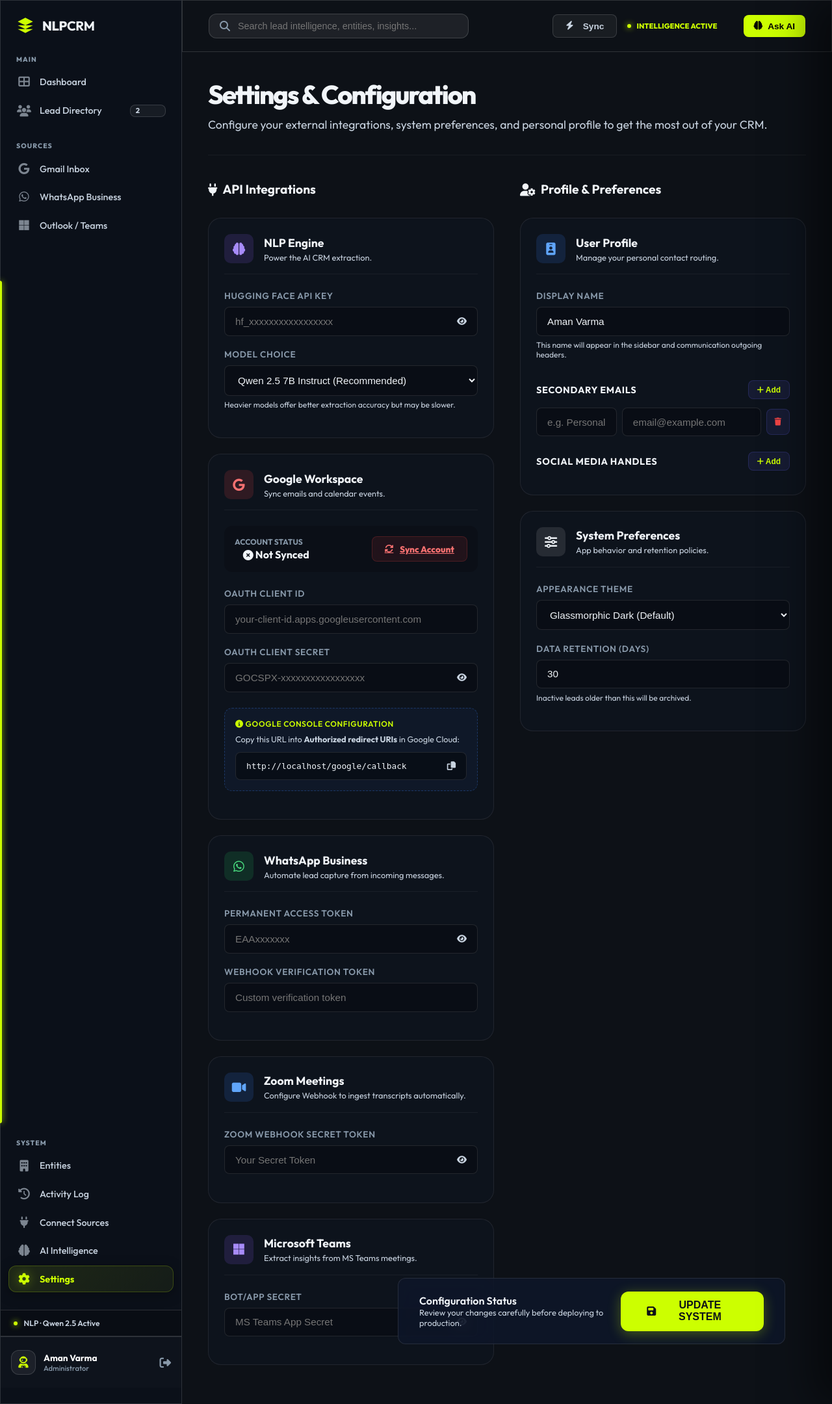
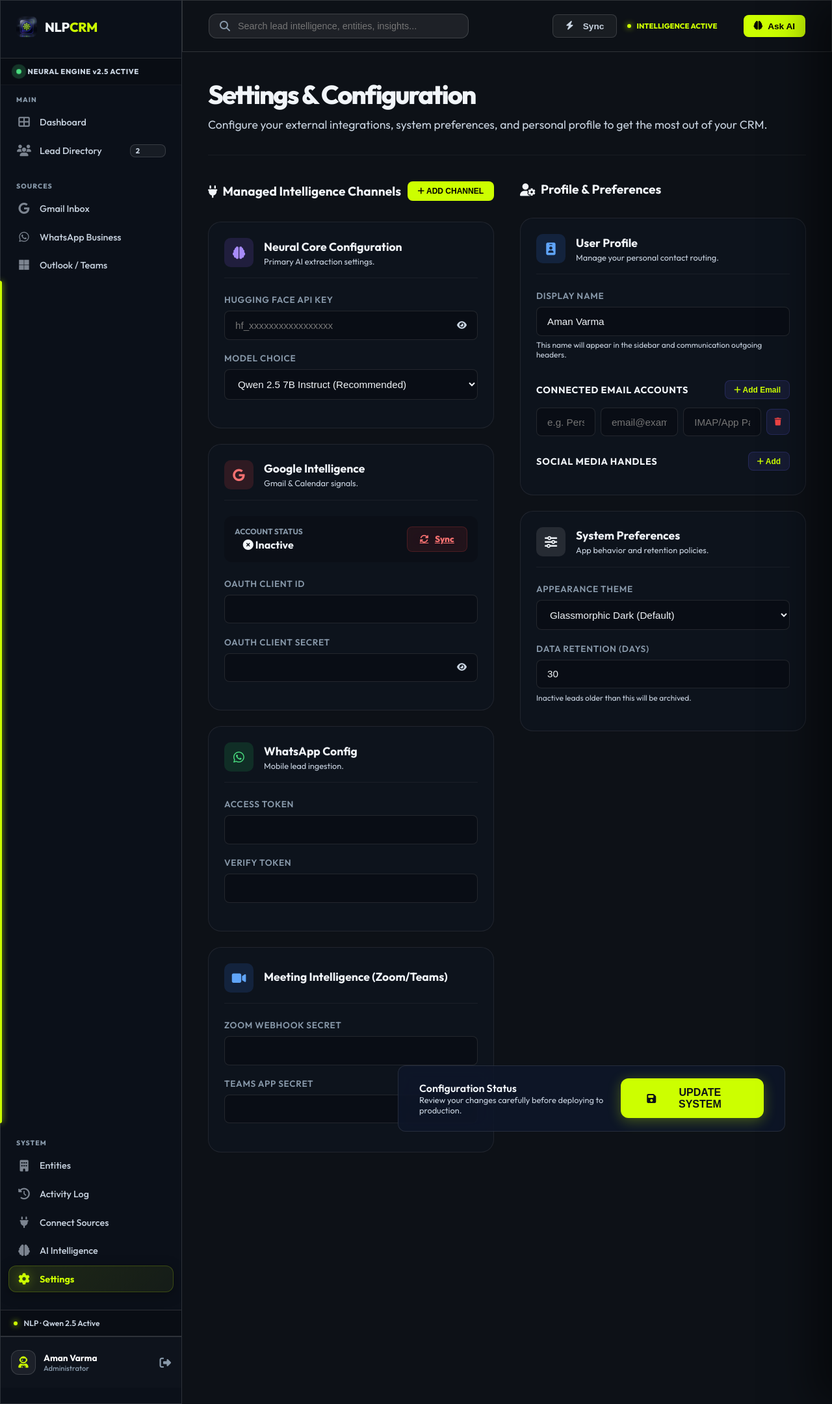
Before and after one commit to Amanvarma2231/NLPCRM, a Flask app: page /settings in a window 1280 px wide. Shown: the whole page at 65% size. Run offline with Flask 3, Linux system fonts and the light colour scheme; the visitor is signed in with stand-in values (Sample User, id 1); parts of the project's set-up code (start-up, migrations or seed data) failed here and were passed over; some libraries are stand-ins or nearby versions.

Commit message:
Updated project

```diff
--- a/templates/base.html
+++ b/templates/base.html
@@ -3,7 +3,7 @@
 <head>
     <meta charset="UTF-8">
     <meta name="viewport" content="width=device-width, initial-scale=1.0">
-    <title>NLPCRM — AI-Powered Intelligence</title>
+    <title>NLPCRM | Neural AI Customer Intelligence</title>
     <meta name="description" content="NLPCRM - Next-gen AI communication intelligence and lead extraction.">
     <link href="https://fonts.googleapis.com/css2?family=Outfit:wght@300;400;500;600;700;800;900&family=Inter:wght@400;500;600;700;800&display=swap" rel="stylesheet">
     <link rel="stylesheet" href="https://cdnjs.cloudflare.com/ajax/libs/font-awesome/6.4.0/css/all.min.css">
@@ -12,6 +12,7 @@
     <meta name="csrf-token" content="{{ csrf_token() }}">
     <link rel="manifest" href="/manifest.json">
     <link rel="icon" type="image/x-icon" href="/favicon.ico">
+    <link rel="icon" type="image/png" href="{{ url_for('static', filename='favicon.png') }}">
     <meta name="theme-color" content="#0a0a0f">
     <meta name="apple-mobile-web-app-capable" content="yes">
     <meta name="apple-mobile-web-app-status-bar-style" content="black-translucent">
@@ -25,8 +26,13 @@
         <!-- Sidebar -->
         <aside class="sidebar frosted-glass" style="width: 280px; border-radius: 0; border-right: 1px solid var(--glass-border);">
         <div class="sidebar-logo">
-            <svg viewBox="0 0 24 24" width="28" height="28" style="fill:var(--primary);"><path d="M12 2L2 7l10 5 10-5-10-5zM2 17l10 5 10-5M2 12l10 5 10-5"></path></svg>
-            <span class="logo-text">NLP<strong>CRM</strong></span>
+            <img src="{{ url_for('static', filename='img/logo.png') }}" alt="NLPCRM" style="width: 32px; height: 32px; border-radius: 8px;">
+            <span class="logo-text">NLP<span style="color: var(--primary);">CRM</span></span>
+        </div>
+
+        <div class="ai-status" style="border-bottom: 1px solid rgba(255,255,255,0.05); margin-bottom: 1rem; padding: 0.8rem 1.5rem;">
+            <div class="live-status-pulse"></div>
+            <span style="font-size: 0.7rem; font-weight: 800; letter-spacing: 0.05em; color: var(--text-dim);">NEURAL ENGINE v2.5 ACTIVE</span>
         </div>
 
         <nav class="sidebar-nav">
--- a/templates/dashboard.html
+++ b/templates/dashboard.html
@@ -7,8 +7,8 @@
     <div class="frosted-glass neural-scan neural-header-glow" style="margin-bottom: 3rem; padding: 2.5rem; border-radius: 24px; display: flex; justify-content: space-between; align-items: center; border: 1px solid var(--glass-border);">
         <div>
             <div style="font-size: 0.75rem; font-weight: 900; color: #818cf8; text-transform: uppercase; letter-spacing: 0.1em; margin-bottom: 0.5rem;">Intelligence Hub v3.1 | NEURAL ENGINE ACTIVE</div>
-            <h1 style="font-size: 2.8rem; font-weight: 900; letter-spacing: -0.04em; color: #fff; margin: 0;">Lead <span style="font-weight: 400; color: var(--text-dim);">Intelligence</span></h1>
-            <p style="color: var(--text-muted); margin-top: 0.5rem; font-size: 1rem;">Precision monitoring of communication streams and neural lead extraction.</p>
+            <h1 style="font-size: 2.8rem; font-weight: 900; letter-spacing: -0.04em; color: #fff; margin: 0;">Leads <span style="font-weight: 400; color: var(--text-dim);">Dashboard</span></h1>
+            <p style="color: var(--text-muted); margin-top: 0.5rem; font-size: 1rem;">Comprehensive oversight of lead intelligence and communication signals.</p>
         </div>
         <div style="display: flex; gap: 1rem;">
             <button id="syncBtn" class="btn btn-secondary" style="border-radius: 12px; font-size: 0.9rem; padding: 0.8rem 1.8rem;">
--- a/templates/settings.html
+++ b/templates/settings.html
@@ -16,15 +16,31 @@
         <div class="settings-layout">
             <!-- Left Column: Integrations -->
             <div class="settings-column">
-                <h2 class="section-title"><i class="fas fa-plug"></i> API Integrations</h2>
+                <div style="display: flex; justify-content: space-between; align-items: center; margin-bottom: 0.5rem;">
+                    <h2 class="section-title" style="margin: 0;"><i class="fas fa-plug"></i> Managed Intelligence Channels</h2>
+                    <button type="button" class="btn-micro" onclick="showSourceSelector()" style="background: var(--primary); color: #000; border: none; padding: 0.5rem 1rem; font-weight: 800; border-radius: 8px;">
+                        <i class="fas fa-plus"></i> ADD CHANNEL
+                    </button>
+                </div>
 
-                <!-- NLP Engine -->
-                <div class="card settings-card">
+                <!-- Unified Source Selector Modal (Mock/UI) -->
+                <div id="sourceSelector" class="frosted-glass" style="display: none; margin-bottom: 1.5rem; padding: 1.5rem; border-radius: 16px; border: 1px solid var(--primary); background: rgba(99, 102, 241, 0.1);">
+                    <p style="font-size: 0.8rem; font-weight: 800; color: var(--primary); text-transform: uppercase; margin-bottom: 1rem;">Select Intelligence Source to Configure</p>
+                    <div style="display: grid; grid-template-columns: 1fr 1fr; gap: 0.8rem;">
+                        <button type="button" class="source-opt-btn" onclick="scrollToSource('googleCard')"><i class="fab fa-google"></i> Gmail/Meet</button>
+                        <button type="button" class="source-opt-btn" onclick="scrollToSource('whatsappCard')"><i class="fab fa-whatsapp"></i> WhatsApp</button>
+                        <button type="button" class="source-opt-btn" onclick="scrollToSource('zoomCard')"><i class="fas fa-video"></i> Zoom</button>
+                        <button type="button" class="source-opt-btn" onclick="scrollToSource('teamsCard')"><i class="fab fa-microsoft"></i> MS Teams</button>
+                    </div>
+                </div>
+
+                <!-- NLP Engine (Always visible as core) -->
+                <div class="card settings-card" id="nlpCard">
                     <div class="card-header">
                         <div class="icon-wrapper icon-purple"><i class="fas fa-brain"></i></div>
                         <div>
-                            <h3>NLP Engine</h3>
-                            <p class="help-text">Power the AI CRM extraction.</p>
+                            <h3>Neural Core Configuration</h3>
+                            <p class="help-text">Primary AI extraction settings.</p>
                         </div>
                     </div>
                     <div class="card-body">
@@ -51,19 +67,17 @@
                                     settings.get('HF_MODEL')=='meta-llama/Llama-3.2-3B-Instruct' %}selected{% endif %}>
                                     Llama 3.2 3B</option>
                             </select>
-                            <small class="field-hint">Heavier models offer better extraction accuracy but may be
-                                slower.</small>
                         </div>
                     </div>
                 </div>
 
                 <!-- Google Workspace -->
-                <div class="card settings-card">
+                <div class="card settings-card" id="googleCard">
                     <div class="card-header">
                         <div class="icon-wrapper icon-red"><i class="fab fa-google"></i></div>
                         <div>
-                            <h3>Google Workspace</h3>
-                            <p class="help-text">Sync emails and calendar events.</p>
+                            <h3>Google Intelligence</h3>
+                            <p class="help-text">Gmail & Calendar signals.</p>
                         </div>
                     </div>
                     <div class="card-body">
@@ -71,115 +85,66 @@
                             <div>
                                 <span style="display: block; font-size: 0.75rem; color: var(--text-muted); text-transform: uppercase; font-weight: 700; margin-bottom: 0.2rem;">Account Status</span>
                                 {% if google_auth_status %}
-                                <span class="badge badge-success" style="padding: 0.4rem 0.8rem; border-radius: 6px; font-weight: 700;"><i class="fas fa-check-circle"></i> Synced</span>
+                                <span class="badge badge-success" style="padding: 0.4rem 0.8rem; border-radius: 6px; font-weight: 700;"><i class="fas fa-check-circle"></i> Connected</span>
                                 {% else %}
-                                <span class="badge badge-secondary" style="padding: 0.4rem 0.8rem; border-radius: 6px; font-weight: 700;"><i class="fas fa-times-circle"></i> Not Synced</span>
+                                <span class="badge badge-secondary" style="padding: 0.4rem 0.8rem; border-radius: 6px; font-weight: 700;"><i class="fas fa-times-circle"></i> Inactive</span>
                                 {% endif %}
                             </div>
                             <a href="{{ url_for('main.google_auth') }}" class="btn btn-secondary" style="font-size: 0.85rem; padding: 0.6rem 1.2rem; border-radius: 8px; background: rgba(239, 68, 68, 0.1); border: 1px solid rgba(239, 68, 68, 0.2); color: #f87171;">
-                                <i class="fas fa-sync-alt"></i> {% if google_auth_status %}Re-sync Account{% else %}Sync Account{% endif %}
+                                <i class="fas fa-sync-alt"></i> Sync
                             </a>
                         </div>
                         <div class="form-group">
                             <label>OAuth Client ID</label>
-                            <input type="text" name="GOOGLE_CLIENT_ID"
-                                placeholder="your-client-id.apps.googleusercontent.com" class="settings-input"
-                                value="{{ settings.get('GOOGLE_CLIENT_ID', '') }}">
+                            <input type="text" name="GOOGLE_CLIENT_ID" class="settings-input" value="{{ settings.get('GOOGLE_CLIENT_ID', '') }}">
                         </div>
                         <div class="form-group">
                             <label>OAuth Client Secret</label>
                             <div class="input-with-icon">
-                                <input type="password" id="gClientSecret" name="GOOGLE_CLIENT_SECRET"
-                                    placeholder="GOCSPX-xxxxxxxxxxxxxxxxx" class="settings-input"
-                                    value="{{ settings.get('GOOGLE_CLIENT_SECRET', '') }}">
-                                <button type="button" class="visibility-toggle"
-                                    onclick="toggleVisibility('gClientSecret', this)"><i
-                                        class="fas fa-eye"></i></button>
-                            </div>
-                        </div>
-
-                        <!-- NEW: Redirect URI Helper -->
-                        <div class="form-group" style="margin-top: 1.5rem; padding: 1rem; background: rgba(59, 130, 246, 0.05); border: 1px dashed rgba(59, 130, 246, 0.3); border-radius: 12px;">
-                            <label style="color: var(--primary); font-size: 0.75rem;"><i class="fas fa-info-circle"></i> Google Console Configuration</label>
-                            <p style="font-size: 0.8rem; color: var(--text-dim); margin-bottom: 0.8rem;">Copy this URL into <b>Authorized redirect URIs</b> in Google Cloud:</p>
-                            <div class="input-with-icon">
-                                <input type="text" id="authRedirectUri" readonly class="settings-input" style="font-family: monospace; font-size: 0.8rem; background: rgba(0,0,0,0.4);"
-                                       value="{{ url_for('main.google_callback', _external=True) }}">
-                                <button type="button" class="visibility-toggle" onclick="copyToClipboard('authRedirectUri', this)"><i class="fas fa-copy"></i></button>
+                                <input type="password" id="gClientSecret" name="GOOGLE_CLIENT_SECRET" class="settings-input" value="{{ settings.get('GOOGLE_CLIENT_SECRET', '') }}">
+                                <button type="button" class="visibility-toggle" onclick="toggleVisibility('gClientSecret', this)"><i class="fas fa-eye"></i></button>
                             </div>
                         </div>
                     </div>
                 </div>
 
                 <!-- WhatsApp -->
-                <div class="card settings-card">
+                <div class="card settings-card" id="whatsappCard">
                     <div class="card-header">
                         <div class="icon-wrapper icon-green"><i class="fab fa-whatsapp"></i></div>
                         <div>
-                            <h3>WhatsApp Business</h3>
-                            <p class="help-text">Automate lead capture from incoming messages.</p>
+                            <h3>WhatsApp Config</h3>
+                            <p class="help-text">Mobile lead ingestion.</p>
                         </div>
                     </div>
                     <div class="card-body">
                         <div class="form-group">
-                            <label>Permanent Access Token</label>
-                            <div class="input-with-icon">
-                                <input type="password" id="waApiKey" name="WHATSAPP_API_KEY" placeholder="EAAxxxxxxx"
-                                    class="settings-input" value="{{ settings.get('WHATSAPP_API_KEY', '') }}">
-                                <button type="button" class="visibility-toggle"
-                                    onclick="toggleVisibility('waApiKey', this)"><i class="fas fa-eye"></i></button>
-                            </div>
+                            <label>Access Token</label>
+                            <input type="password" id="waApiKey" name="WHATSAPP_API_KEY" class="settings-input" value="{{ settings.get('WHATSAPP_API_KEY', '') }}">
                         </div>
                         <div class="form-group">
-                            <label>Webhook Verification Token</label>
-                            <input type="text" name="WHATSAPP_WEBHOOK" placeholder="Custom verification token"
-                                class="settings-input" value="{{ settings.get('WHATSAPP_WEBHOOK', '') }}">
+                            <label>Verify Token</label>
+                            <input type="text" name="WHATSAPP_WEBHOOK" class="settings-input" value="{{ settings.get('WHATSAPP_WEBHOOK', '') }}">
                         </div>
                     </div>
                 </div>
 
-                <!-- Zoom Meetings -->
-                <div class="card settings-card">
+                <!-- Additional Sources (Zoom/Teams) collapsed by default or simplified -->
+                <div class="card settings-card" id="zoomCard">
                     <div class="card-header">
                         <div class="icon-wrapper icon-blue"><i class="fas fa-video"></i></div>
                         <div>
-                            <h3>Zoom Meetings</h3>
-                            <p class="help-text">Configure Webhook to ingest transcripts automatically.</p>
+                            <h3>Meeting Intelligence (Zoom/Teams)</h3>
                         </div>
                     </div>
                     <div class="card-body">
                         <div class="form-group">
-                            <label>Zoom Webhook Secret Token</label>
-                            <div class="input-with-icon">
-                                <input type="password" id="zoomSecret" name="ZOOM_WEBHOOK_SECRET"
-                                    placeholder="Your Secret Token" class="settings-input"
-                                    value="{{ settings.get('ZOOM_WEBHOOK_SECRET', '') }}">
-                                <button type="button" class="visibility-toggle"
-                                    onclick="toggleVisibility('zoomSecret', this)"><i class="fas fa-eye"></i></button>
-                            </div>
+                            <label>Zoom Webhook Secret</label>
+                            <input type="password" name="ZOOM_WEBHOOK_SECRET" class="settings-input" value="{{ settings.get('ZOOM_WEBHOOK_SECRET', '') }}">
                         </div>
-                    </div>
-                </div>
-
-                <!-- Microsoft Teams -->
-                <div class="card settings-card">
-                    <div class="card-header">
-                        <div class="icon-wrapper icon-purple"><i class="fab fa-microsoft"></i></div>
-                        <div>
-                            <h3>Microsoft Teams</h3>
-                            <p class="help-text">Extract insights from MS Teams meetings.</p>
-                        </div>
-                    </div>
-                    <div class="card-body">
-                        <div class="form-group">
-                            <label>Bot/App Secret</label>
-                            <div class="input-with-icon">
-                                <input type="password" id="teamsSecret" name="TEAMS_APP_SECRET"
-                                    placeholder="MS Teams App Secret" class="settings-input"
-                                    value="{{ settings.get('TEAMS_APP_SECRET', '') }}">
-                                <button type="button" class="visibility-toggle"
-                                    onclick="toggleVisibility('teamsSecret', this)"><i class="fas fa-eye"></i></button>
-                            </div>
+                        <div class="form-group" id="teamsCard">
+                            <label>Teams App Secret</label>
+                            <input type="password" name="TEAMS_APP_SECRET" class="settings-input" value="{{ settings.get('TEAMS_APP_SECRET', '') }}">
                         </div>
                     </div>
                 </div>
@@ -201,8 +166,8 @@
                     <div class="card-body">
                         <div class="form-group" style="margin-bottom: 2rem;">
                             <label>Display Name</label>
-                            <input type="text" name="USER_NAME" placeholder="Aman Varma" class="settings-input"
-                                value="{{ settings.get('USER_NAME', 'Aman Varma') }}">
+                            <input type="text" name="ADMIN_NAME" placeholder="Aman Varma" class="settings-input"
+                                value="{{ settings.get('ADMIN_NAME', 'Aman Varma') }}">
                             <small class="field-hint">This name will appear in the sidebar and communication outgoing headers.</small>
                         </div>
 
@@ -213,9 +178,9 @@
 
                         <div class="dynamic-group">
                             <div class="dynamic-header">
-                                <label>Secondary Emails</label>
+                                <label>Connected Email Accounts</label>
                                 <button type="button" class="btn-micro" onclick="addEmailField('settingsEmailList')"><i
-                                        class="fas fa-plus"></i> Add</button>
+                                        class="fas fa-plus"></i> Add Email</button>
                             </div>
                             <div id="settingsEmailList" class="dynamic-list"></div>
                         </div>
@@ -556,6 +521,25 @@
         }
     }
 
+    function showSourceSelector() {
+        const selector = document.getElementById('sourceSelector');
+        selector.style.display = selector.style.display === 'none' ? 'block' : 'none';
+    }
+
+    function scrollToSource(cardId) {
+        const card = document.getElementById(cardId);
+        if (card) {
+            document.getElementById('sourceSelector').style.display = 'none';
+            card.scrollIntoView({ behavior: 'smooth', block: 'center' });
+            // Add a brief highlight effect
+            card.style.transition = 'box-shadow 0.3s';
+            card.style.boxShadow = '0 0 30px rgba(99, 102, 241, 0.6)';
+            setTimeout(() => {
+                card.style.boxShadow = '';
+            }, 1500);
+        }
+    }
+
     const initialEmails = safeParse(document.getElementById('userEmailsInput').value);
     const initialSocials = safeParse(document.getElementById('userSocialsInput').value);
 
@@ -577,8 +561,19 @@
         valueInput.type = isEmail ? 'email' : 'text';
         valueInput.placeholder = valuePlaceholder;
         valueInput.className = 'settings-input dynamic-value';
-        valueInput.style.flex = '2';
+        valueInput.style.flex = '1.5';
         valueInput.value = data.value || '';
+
+        let configInput = null;
+        if (isEmail) {
+            configInput = document.createElement('input');
+            configInput.type = 'text';
+            configInput.placeholder = 'IMAP/App Password (Config)';
+            configInput.className = 'settings-input dynamic-config';
+            configInput.style.flex = '1.5';
+            configInput.value = data.config || '';
+            configInput.addEventListener('input', triggerUnsaved);
+        }
 
         const removeBtn = document.createElement('button');
         removeBtn.type = 'button';
@@ -597,6 +592,7 @@
 
         row.appendChild(labelInput);
         row.appendChild(valueInput);
+        if (configInput) row.appendChild(configInput);
         row.appendChild(removeBtn);
         container.appendChild(row);
     }
@@ -647,7 +643,8 @@
         document.getElementById('settingsEmailList').querySelectorAll('div').forEach(row => {
             const label = row.querySelector('.dynamic-label')?.value.trim();
             const value = row.querySelector('.dynamic-value')?.value.trim();
-            if (label || value) emails.push({ label, value });
+            const config = row.querySelector('.dynamic-config')?.value.trim();
+            if (label || value) emails.push({ label, value, config });
         });
         document.getElementById('userEmailsInput').value = JSON.stringify(emails);
 
```
Also changed, not shown: static/robots.txt (added, +8 -0 lines), templates/ai_engine.html (+10 -0 lines), nlpcrm.db.
